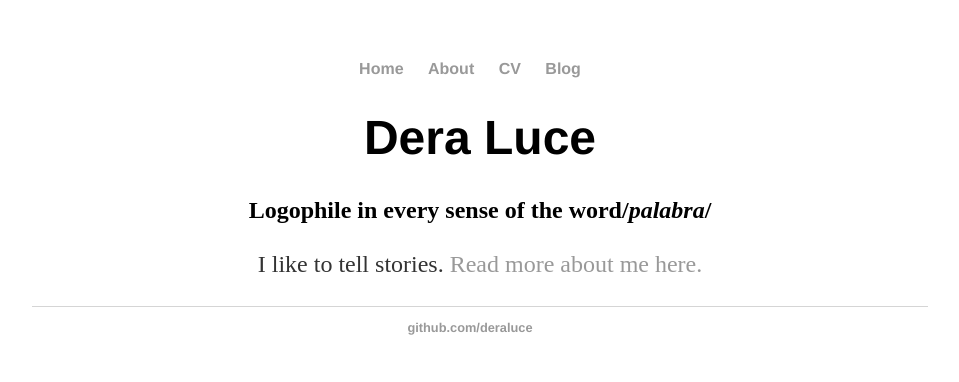
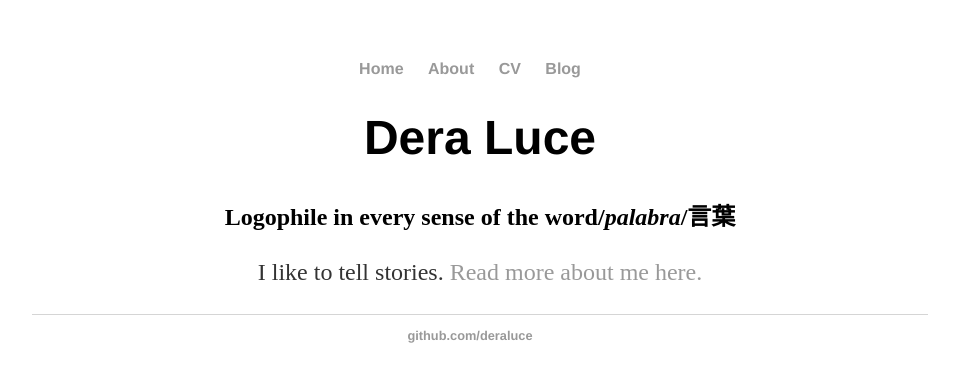
Before and after one commit to DeraLuce/DeraLuce.github.io, a Jekyll site: the page built from index.html, in a window 1280 px wide. Shown: the top 382 px of the page, without its empty margins (160-1119 px from the left). Built offline with Jekyll 4.4.1, drawn with Linux system fonts in a browser that asks for light colours.

Commit message:
Update index.html

```diff
--- a/index.html
+++ b/index.html
@@ -4,6 +4,6 @@ title: Dera Luce
 ---
 <div class="blurb">
 	<h1>Dera Luce</h1>
-	<h2> Logophile in every sense of the word/<em>palabra</em>/</h2>
+	<h2> Logophile in every sense of the word/<em>palabra</em>/言葉</h2>
 	<p>I like to tell stories. <a href="/about">Read more about me here.</a></p>
 </div><!-- /.blurb -->
```
